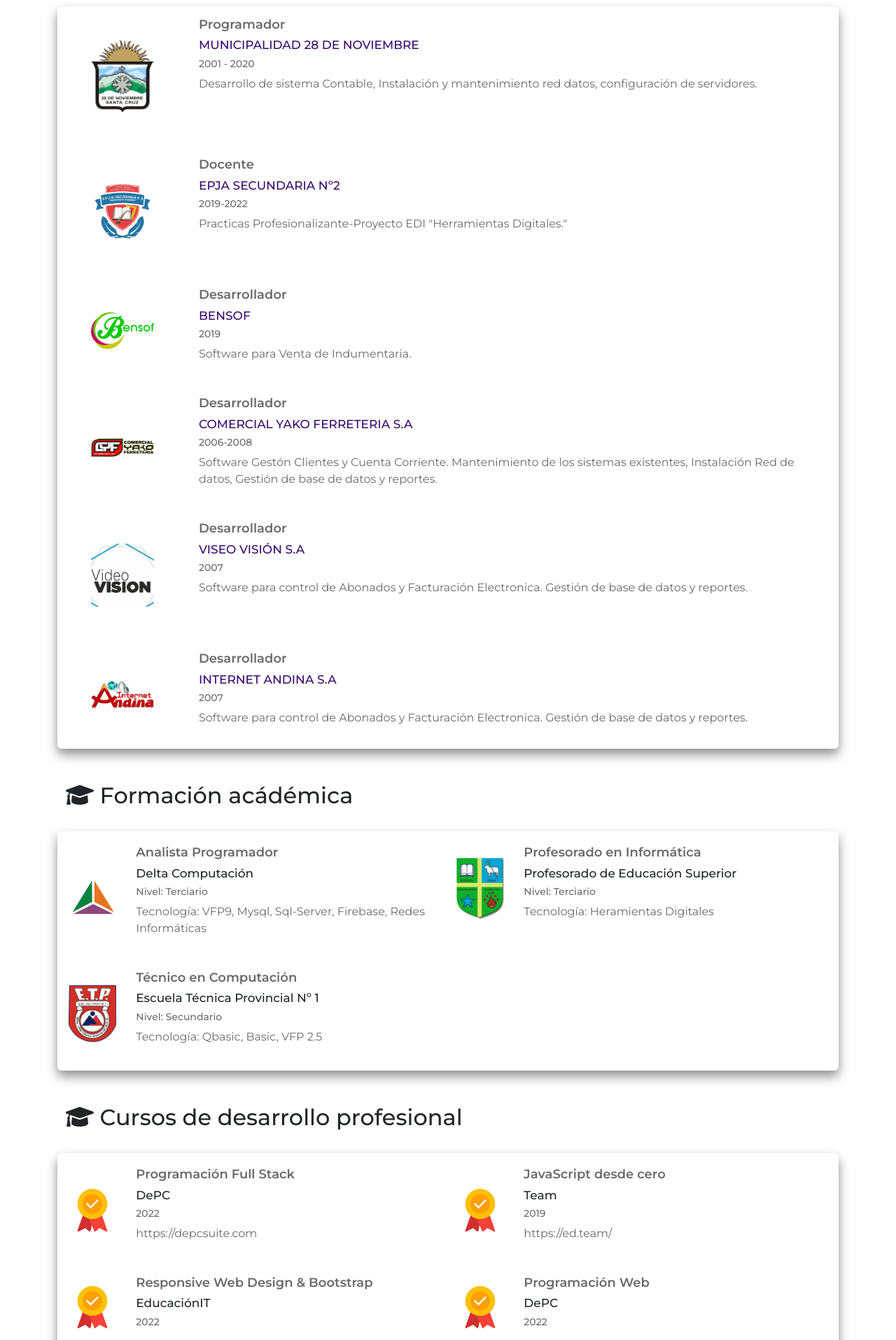
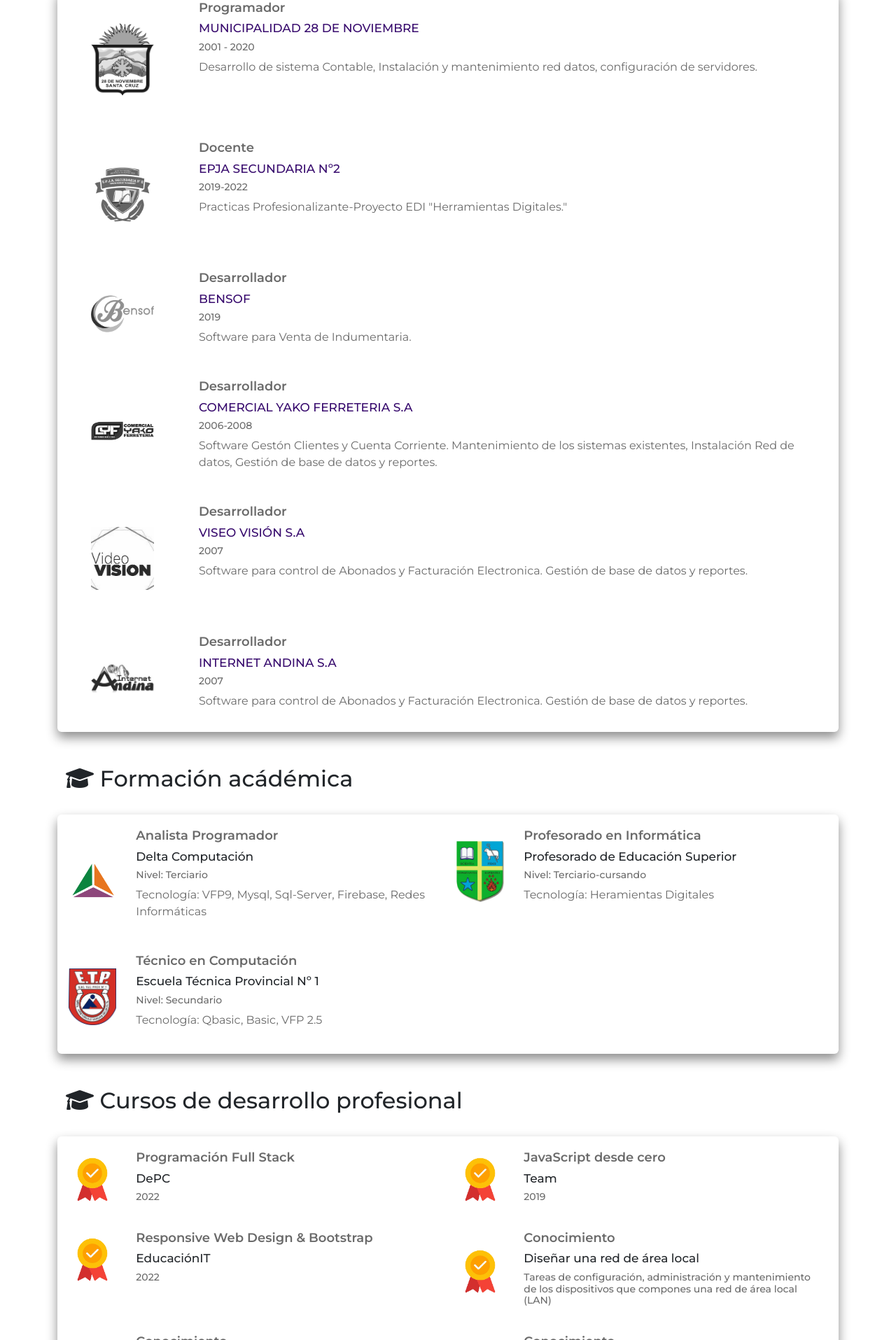
Before and after one commit to rag28/porfolio, a PHP site: page /sobre-mi.html in a window 1280 px wide. Shown: the part 1040-2955 px from the top of the page at 70% size. Run offline with PHP 8.4, Linux system fonts and the light colour scheme.

Commit message:
Cambio_2906

```diff
--- a/css/estilos.css
+++ b/css/estilos.css
@@ -166,7 +166,7 @@ h3 {
 }
 
 #sobre-mi .card {
-    height: 182px;
+    height: 170px;
 }
 
 .btn-rojo-msj {
@@ -206,6 +206,21 @@ h3 {
 .h5,
 h5 {
     font-size: 1.25rem;
+}
+
+
+/*clase cris imagen*/
+
+.gris {
+    -webkit-filter: grayscale(100%);
+    /* Safari 6.0 - 9.0 */
+    filter: grayscale(100%);
+}
+
+.gris:hover {
+    -webkit-filter: grayscale(100%);
+    /* Safari 6.0 - 9.0 */
+    filter: grayscale(0%);
 }
 
 
--- a/sobre-mi.html
+++ b/sobre-mi.html
@@ -76,7 +76,7 @@
                     </div>
                 </div>
                 <div class="col-sm-3 col-12 mt-4 offset-sm-2">
-                    <img class="rounded-circle Small shadow" src="img/foto_rag22.png" alt="Raúl Armando Garay" title="Raúl Garay" class="img-fluid img-circle">
+                    <img class="rounded-circle Small" src="img/foto_rag22.png" alt="Raúl Armando Garay" title="Raúl Garay" class="img-fluid img-circle">
                 </div>
             </div>
         </div>
@@ -92,37 +92,37 @@
                     <div class="col-sm-2 col-6 text-center">
                         <div class="px-4 py-5 card mx-0 mb-4 mb-sm-0">
                             <h3>Javascript</h3>
-                            <img class="img-fluid d-block mx-auto" width="60" src="https://img.stackshare.io/service/1209/javascript.jpeg">
+                            <img class="img-fluid d-block mx-auto" width="60" src="img/stack/javascript.jpeg">
                         </div>
                     </div>
                     <div class="col-sm-2 col-6 text-center">
                         <div class="px-4 py-5 card mx-0 mb-4 mb-sm-0">
                             <h3>PHP</h3>
-                            <img class="img-fluid d-block mx-auto" width="60" src="https://img.stackshare.io/service/991/hwUcGZ41_400x400.jpg">
+                            <img class="img-fluid d-block mx-auto" width="60" src="img/stack/php.jpg">
                         </div>
                     </div>
                     <div class="col-sm-2 col-6 text-center">
                         <div class="px-4 py-5 card mx-0 mb-4 mb-sm-0">
                             <h3>HTML5</h3>
-                            <img class="img-fluid d-block mx-auto" width="60" src="https://img.stackshare.io/service/2538/kEpgHiC9.png">
+                            <img class="img-fluid d-block mx-auto" width="60" src="img/stack/html.png">
                         </div>
                     </div>
                     <div class="col-sm-2 col-6 text-center">
                         <div class="px-4 py-5 card mx-0 mb-4 mb-sm-0">
                             <h3>React.js</h3>
-                            <img class="img-fluid d-block mx-auto" width="60" src="https://img.stackshare.io/service/1020/OYIaJ1KK.png">
+                            <img class="img-fluid d-block mx-auto" width="60" src="img/stack/React.png">
                         </div>
                     </div>
                     <div class="col-sm-2 col-6 text-center">
                         <div class="px-4 py-5 card mx-0 mb-4 mb-sm-0">
                             <h3>jQuery</h3>
-                            <img class="img-fluid d-block mx-auto" width="60" src="https://img.stackshare.io/service/1021/lxEKmMnB_400x400.jpg">
+                            <img class="img-fluid d-block mx-auto" width="60" src="img/stack/jQuery.jpg">
                         </div>
                     </div>
                     <div class="col-sm-2 col-6 text-center">
                         <div class="px-4 py-5 card mx-0 mb-4 mb-sm-0">
                             <h3>Bootstrap</h3>
-                            <img class="img-fluid d-block mx-auto" width="60" src="https://img.stackshare.io/service/1101/C9QJ7V3X.png">
+                            <img class="img-fluid d-block mx-auto" width="60" src="img/stack/Bootstrap.png">
                         </div>
                     </div>
                 </div>
@@ -130,37 +130,37 @@
                     <div class="col-sm-2 col-6">
                         <div class="px-4 py-5 card mx-0 mb-4 mb-sm-0">
                             <h3>Laravel</h3>
-                            <img class="img-fluid d-block mx-auto" width="90" src="https://depcsuite.com/wp-content/uploads/2019/08/220px-Laravel.svg_.png">
+                            <img class="img-fluid d-block mx-auto" width="60" src="img/stack/Laravel.png">
                         </div>
                     </div>
                     <div class="col-sm-2 col-6 text-center">
                         <div class="px-4 py-5 card mx-0 mb-4 mb-sm-0">
                             <h3>MySQL</h3>
-                            <img class="img-fluid d-block mx-auto" width="60" src="https://img.stackshare.io/service/1615/mariadb-logo-400x400.png">
+                            <img class="img-fluid d-block mx-auto" width="60" src="img/stack/mysql.png">
                         </div>
                     </div>
                     <div class="col-sm-2 col-6 text-center">
                         <div class="px-4 py-5 card mx-0 mb-4 mb-sm-0">
                             <h3>CSS</h3>
-                            <img class="img-fluid d-block mx-auto" width="60" src="https://img.stackshare.io/service/6727/css.png">
+                            <img class="img-fluid d-block mx-auto" width="60" src="img/stack/css.png">
                         </div>
                     </div>
                     <div class="col-sm-2 col-6 text-center">
                         <div class="px-4 py-5 card mx-0 mb-4 mb-sm-0">
                             <h3>Git</h3>
-                            <img class="img-fluid d-block mx-auto" width="60" src="https://img.stackshare.io/service/1046/git.png">
+                            <img class="img-fluid d-block mx-auto" width="60" src="img/stack/Git.png">
                         </div>
                     </div>
                     <div class="col-sm-2 col-6 text-center">
                         <div class="px-4 py-5 card mx-0 mb-4 mb-sm-0">
-                            <h3>Apache</h3>
-                            <img class="img-fluid d-block mx-auto" width="110" src="https://upload.wikimedia.org/wikipedia/commons/thumb/d/db/Apache_Software_Foundation_Logo_%282016%29.svg/1200px-Apache_Software_Foundation_Logo_%282016%29.svg.png">
+                            <h3>Firebird</h3>
+                            <img class="img-fluid d-block mx-auto" width="60" src="img/stack/firebird.jpg">
                         </div>
                     </div>
                     <div class="col-sm-2 col-6 text-center">
                         <div class="px-4 py-5 card mx-0 mb-4 mb-sm-0">
                             <h3>Mercadopago</h3>
-                            <img class="img-fluid d-block mx-auto" width="60" src="https://img.stackshare.io/service/12698/gUjuxmmd_400x400.jpg">
+                            <img class="img-fluid d-block mx-auto" width="60" src="img/stack/mercado_pago.jpg">
                         </div>
                     </div>
                 </div>
@@ -180,7 +180,7 @@
                 <div class="col-12">
                     <div class="row">
                         <div class="col-2 p-5 my-auto d-none d-sm-block">
-                            <img src="img/m28nov.gif" class="img-fluid baw" title="Municipalidad 28">
+                            <img src="img/m28nov.gif" class="img-fluid gris" title="Municipalidad 28 de Noviembre">
                         </div>
                         <div class="col-12- col-sm-10 p-3">
                             <h3>Programador</h3>
@@ -193,7 +193,7 @@
                 <div class="col-12">
                     <div class="row">
                         <div class="col-2 p-5 my-auto d-none d-sm-block">
-                            <img src="img/LOGO_EPJA.png" class="img-fluid baw" title="certificado">
+                            <img src="img/LOGO_EPJA.png" class="img-fluid gris" title="Epja Secundaria Nº2">
                         </div>
                         <div class="col-12 col-sm-10 p-3">
                             <h3>Docente</h3>
@@ -206,7 +206,7 @@
                 <div class="col-12">
                     <div class="row">
                         <div class="col-2 p-5 my-auto d-none d-sm-block">
-                            <img src="img/bensof.png" class="img-fluid baw" title="globons">
+                            <img src="img/bensof.png" class="img-fluid gris" title="Comercio Bensof">
                         </div>
                         <div class="col-12 col-sm-10 p-3">
                             <h3>Desarrollador</h3>
@@ -219,7 +219,7 @@
                 <div class="col-12">
                     <div class="row">
                         <div class="col-2 p-5 my-auto d-none d-sm-block">
-                            <img src="img/yako.PNG" class="img-fluid baw" title="Comercial Yako">
+                            <img src="img/yako.PNG" class="img-fluid gris" title="Comercial Yako Ferreteria SRL">
                         </div>
                         <div class="col-12 col-sm-10 p-3">
                             <h3>Desarrollador</h3>
@@ -232,7 +232,7 @@
                 <div class="col-12">
                     <div class="row">
                         <div class="col-2 p-5 my-auto d-none d-sm-block">
-                            <img src="img/logo_vv.jpg" class="img-fluid baw" title="VV28">
+                            <img src="img/logo_vv.jpg" class="img-fluid gris" title="Video Visión">
                         </div>
                         <div class="col-12 col-sm-10 p-3">
                             <h3>Desarrollador</h3>
@@ -246,7 +246,7 @@
                 <div class="col-12">
                     <div class="row">
                         <div class="col-2 p-5 my-auto d-none d-sm-block">
-                            <img src="img/logo_andina.jpg" class="img-fluid baw" title="Internet Andina">
+                            <img src="img/logo_andina.jpg" class="img-fluid gris" title="Internet Andina S.A">
                         </div>
                         <div class="col-12- col-sm-10 p-3">
                             <h3>Desarrollador</h3>
@@ -271,7 +271,7 @@
                 <div class="col-12 col-sm-6">
                     <div class="row">
                         <div class="col-2 py-3 my-auto d-none d-sm-block">
-                            <img src="img/delta.png" class="img-fluid baw" title="Delta">
+                            <img src="img/delta.png" class="img-fluid baw" title="Delta Computación">
                         </div>
                         <div class="col-12- col-sm-10 p-3">
                             <h3>Analista Programador</h3>
@@ -284,12 +284,12 @@
                 <div class="col-12 col-sm-6">
                     <div class="row">
                         <div class="col-2 py-3 my-auto d-none d-sm-block">
-                            <img src="img/logo_CSD.png" class="img-fluid baw" title="Profesorado">
+                            <img src="img/logo_CSD.png" class="img-fluid baw" title="Profesorado de Educación Superior">
                         </div>
                         <div class="col-12- col-sm-10 p-3">
                             <h3>Profesorado en Informática</h3>
                             <h4>Profesorado de Educación Superior</h4>
-                            <h5>Nivel: Terciario</h5>
+                            <h5>Nivel: Terciario-cursando</h5>
                             <p>Tecnología: Heramientas Digitales</p>
                         </div>
                     </div>
@@ -297,7 +297,7 @@
                 <div class="col-12 col-sm-6">
                     <div class="row">
                         <div class="col-2 py-3 my-auto d-none d-sm-block">
-                            <img src="img/LOGO-ETP-20.png" class="img-fluid baw" title="ETP Nº1">
+                            <img src="img/LOGO-ETP-20.png" class="img-fluid baw" title="Escuela Tecnica Provincial Nº1">
                         </div>
                         <div class="col-12- col-sm-10 p-3">
                             <h3>Técnico en Computación</h3>
@@ -323,65 +323,65 @@
                 <div class="col-12 col-sm-6">
                     <div class="row">
                         <div class="col-2 py-3 my-auto d-none d-sm-block">
-                            <img src="img/certificado.png" class="img-fluid baw" title="informatica28">
+                            <img src="img/certificado.png" class="img-fluid baw" title="Certificado">
                         </div>
                         <div class="col-12- col-sm-10 p-3">
                             <h3>Programación Full Stack</h3>
                             <h4>DePC</h4>
                             <h5>2022</h5>
-                            <p>https://depcsuite.com</p>
+                            <!--<p>https://depcsuite.com</p>-->
                         </div>
                     </div>
                 </div>
                 <div class="col-12 col-sm-6">
                     <div class="row">
                         <div class="col-2 py-3 my-auto d-none d-sm-block">
-                            <img src="img/certificado.png" class="img-fluid baw" title="informatica28">
+                            <img src="img/certificado.png" class="img-fluid baw" title="Certificado">
                         </div>
                         <div class="col-12- col-sm-10 p-3">
                             <h3>JavaScript desde cero</h3>
                             <h4>Team</h4>
                             <h5>2019</h5>
-                            <p>https://ed.team/</p>
+                            <!-- <p>https://ed.team/</p> -->
                         </div>
                     </div>
                 </div>
                 <div class="col-12 col-sm-6">
                     <div class="row">
                         <div class="col-2 py-3 my-auto d-none d-sm-block">
-                            <img src="img/certificado.png" class="img-fluid baw" title="informatica28">
+                            <img src="img/certificado.png" class="img-fluid baw" title="Certificado">
                         </div>
                         <div class="col-12- col-sm-10 p-3">
                             <h3>Responsive Web Design & Bootstrap</h3>
                             <h4>EducaciónIT</h4>
                             <h5>2022</h5>
-                            <p></p>
+                            <!--<p>pagina</p>-->
                         </div>
                     </div>
                 </div>
                 <div class="col-12 col-sm-6">
                     <div class="row">
                         <div class="col-2 py-3 my-auto d-none d-sm-block">
-                            <img src="img/certificado.png" class="img-fluid baw" title="informatica28">
+                            <img src="img/certificado.png" class="img-fluid baw" title="Certificado">
                         </div>
                         <div class="col-12- col-sm-10 p-3">
-                            <h3>Programación Web</h3>
-                            <h4>DePC</h4>
-                            <h5>2022</h5>
-                            <p></p>
+                            <h3>Conocimiento</h3>
+                            <h4>Diseñar una red de área local</h4>
+                            <h5>Tareas de configuración, administración y mantenimiento de los dispositivos que compones una red de área local (LAN)</h5>
+                            <!--<p>pagina</p>-->
                         </div>
                     </div>
                 </div>
                 <div class="col-12 col-sm-6">
                     <div class="row">
                         <div class="col-2 py-3 my-auto d-none d-sm-block">
-                            <img src="img/certificado.png" class="img-fluid baw" title="informatica28">
+                            <img src="img/certificado.png" class="img-fluid baw" title="Certificado">
                         </div>
                         <div class="col-12- col-sm-10 p-3">
-                            <h3>Programación Web</h3>
-                            <h4>DePC</h4>
-                            <h5>2022</h5>
-                            <p></p>
+                            <h3>Conocimiento</h3>
+                            <h4>Instalación y Configuración</h4>
+                            <h5>Windows Server / servidor proliant ml30 gen9</h5>
+                            <!--<p>pagina</p>-->
                         </div>
 
                     </div>
@@ -389,13 +389,13 @@
                 <div class="col-12 col-sm-6">
                     <div class="row">
                         <div class="col-2 py-3 my-auto d-none d-sm-block">
-                            <img src="img/certificado.png" class="img-fluid baw" title="informatica28">
+                            <img src="img/certificado.png" class="img-fluid baw" title="Certificado">
                         </div>
                         <div class="col-12- col-sm-10 p-3">
-                            <h3>Programación Web</h3>
-                            <h4>DePC</h4>
-                            <h5>2022</h5>
-                            <p></p>
+                            <h3>Conocimiento</h3>
+                            <h4>Herramientas de Ofimáticas y Digitales</h4>
+                            <h5>Instalación y Configuración PC</h5>
+                            <!--<p>pagina</p>-->
                         </div>
                     </div>
                 </div>
```
Also changed, not shown: img/proyecto1.svg (deleted), img/stack/Bootstrap.png (added), img/stack/Git.png (added), img/stack/Laravel.png (added), img/stack/React.png (added), img/stack/apache.png (added), img/stack/css.png (added), img/stack/firebird.jpg (added), img/stack/html.png (added), img/stack/jQuery.jpg (added), img/stack/javascript.jpeg (added), img/stack/mercado_pago.jpg (added), img/stack/mysql.png (added), img/stack/php.jpg (added).
